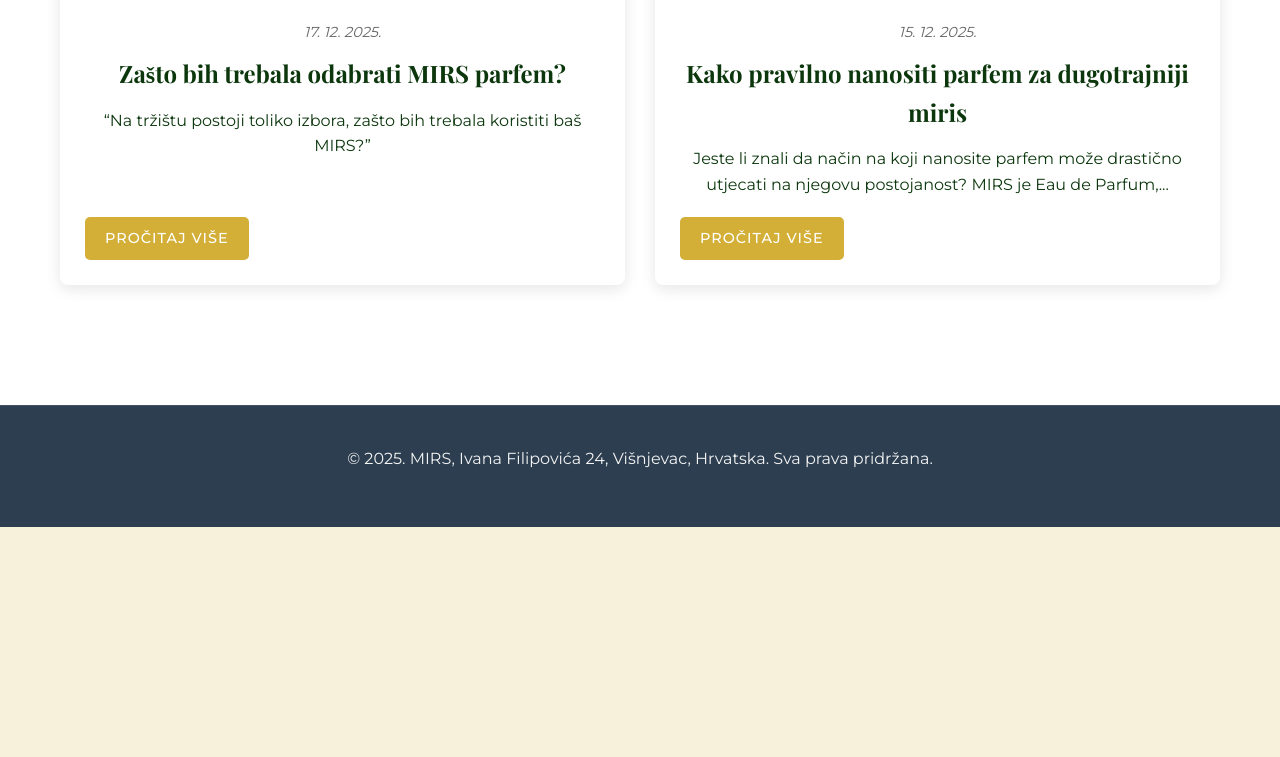
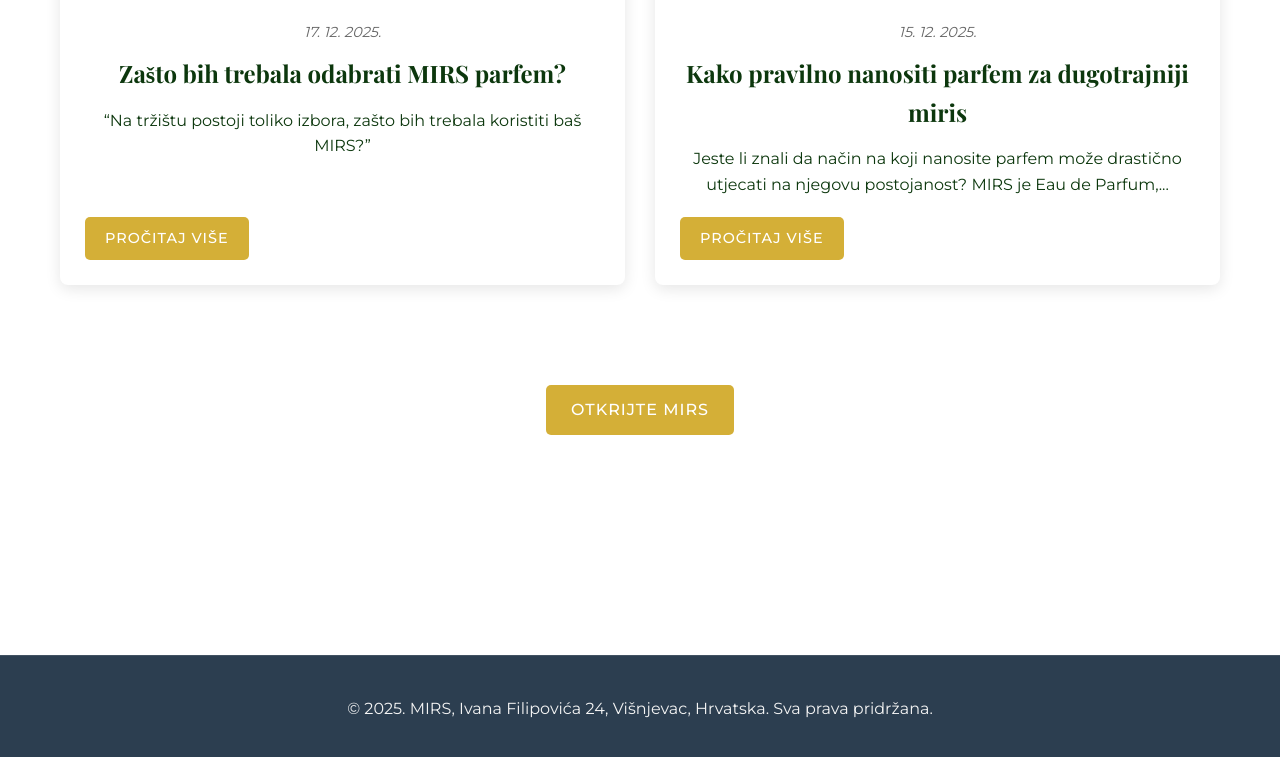
Before and after one commit to banovotz/mirs, a Jekyll site: the page built from blog.html, in a window 1280 px wide and 900 px high, scrolled down 702 px, cut to the strip 123-880 px from the top of the window. Built offline with Jekyll 4.4.1, drawn with Linux system fonts in a browser that asks for light colours; before the commit the page ends 1352 px from its top, so only the background shows below that.

Commit message:
CTA on blog list

```diff
--- a/blog.html
+++ b/blog.html
@@ -9,6 +9,7 @@
     <div class="container">
         <h1 class="post-title">MIRS Dnevnik</h1>
         <p style="margin-top: 10px;">Priče o mirisima, prirodi i eleganciji.</p>
+
     </div>
 </div>
 
@@ -23,16 +24,21 @@
 
                 <div class="blog-card-content">
                     <span class="blog-date">{{ post.date | date: "%d. %m. %Y." }}</span>
-                         <a class="post-link" href="{{ post.url | relative_url }}">
-                    <h3>{{ post.title }}</h3>
-                    <div class="blog-excerpt">
-                 {{ post.excerpt | strip_html | truncatewords: 20 }}</a>
-                    </div>
+                    <a class="post-link" href="{{ post.url | relative_url }}">
+                        <h3>{{ post.title }}</h3>
+                        <div class="blog-excerpt">
+                             {{ post.excerpt | strip_html | truncatewords: 20 }}</a>
+                        </div>
                     <a href="{{ post.url | relative_url }}" class="btn">Pročitaj više</a>
                 </div>
             </div>
             {% endfor %}
 
+
+
         </div>
+        <section id="about-us" class="section buy-section">
+    <div class="container">
+        <a href="/#about" class="btn">Otkrijte MIRS</a></div></section>
     </div>
 </section>
```
